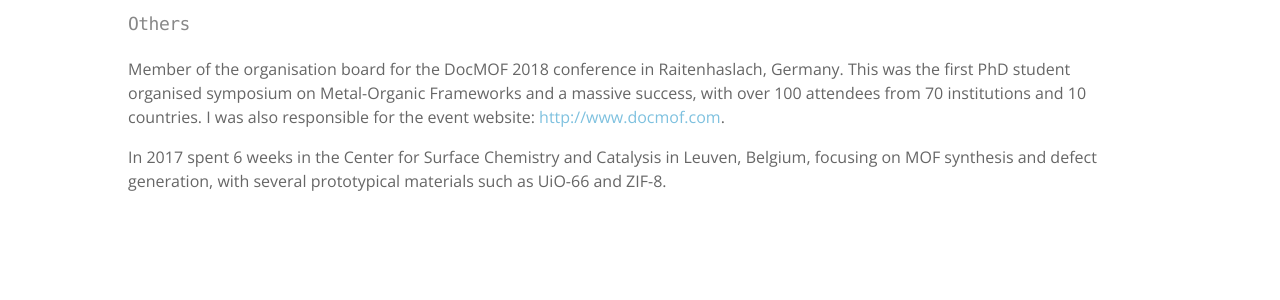
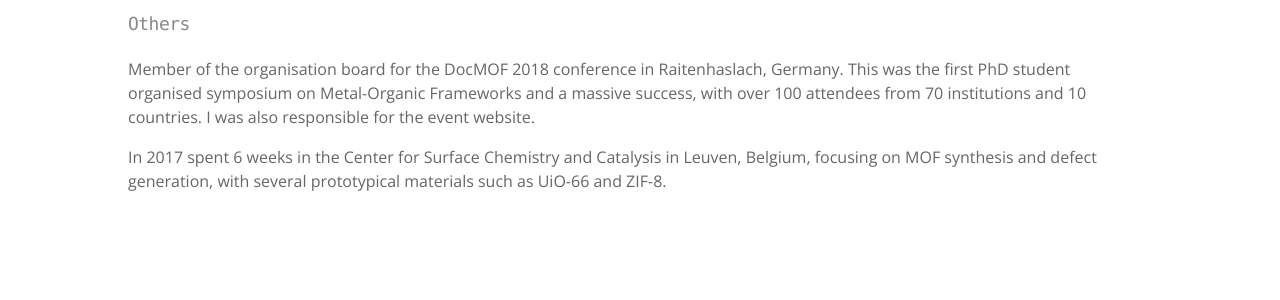
Before and after one commit to pauliacomi/pauliacomi.github.com, a Jekyll site: the page built from academic.md, in a window 1280 px wide. Shown: the part 1960-2260 px from the top of the page. Built offline with Jekyll 4.4.1, drawn with Linux system fonts in a browser that asks for light colours; some of the changed lines change nothing that is shown.

Commit message:
removed docmof expired domain

```diff
--- a/academic.md
+++ b/academic.md
@@ -91,7 +91,7 @@ Member of the organisation board for the DocMOF 2018 conference in
 Raitenhaslach, Germany. This was the first PhD student organised
 symposium on Metal-Organic Frameworks and a massive success, with
 over 100 attendees from 70 institutions and 10 countries. I was
-also responsible for the event website: <http://www.docmof.com>.
+also responsible for the event website.
 
 In 2017 spent 6 weeks in the Center for Surface Chemistry
 and Catalysis in Leuven, Belgium, focusing on MOF synthesis and
```
